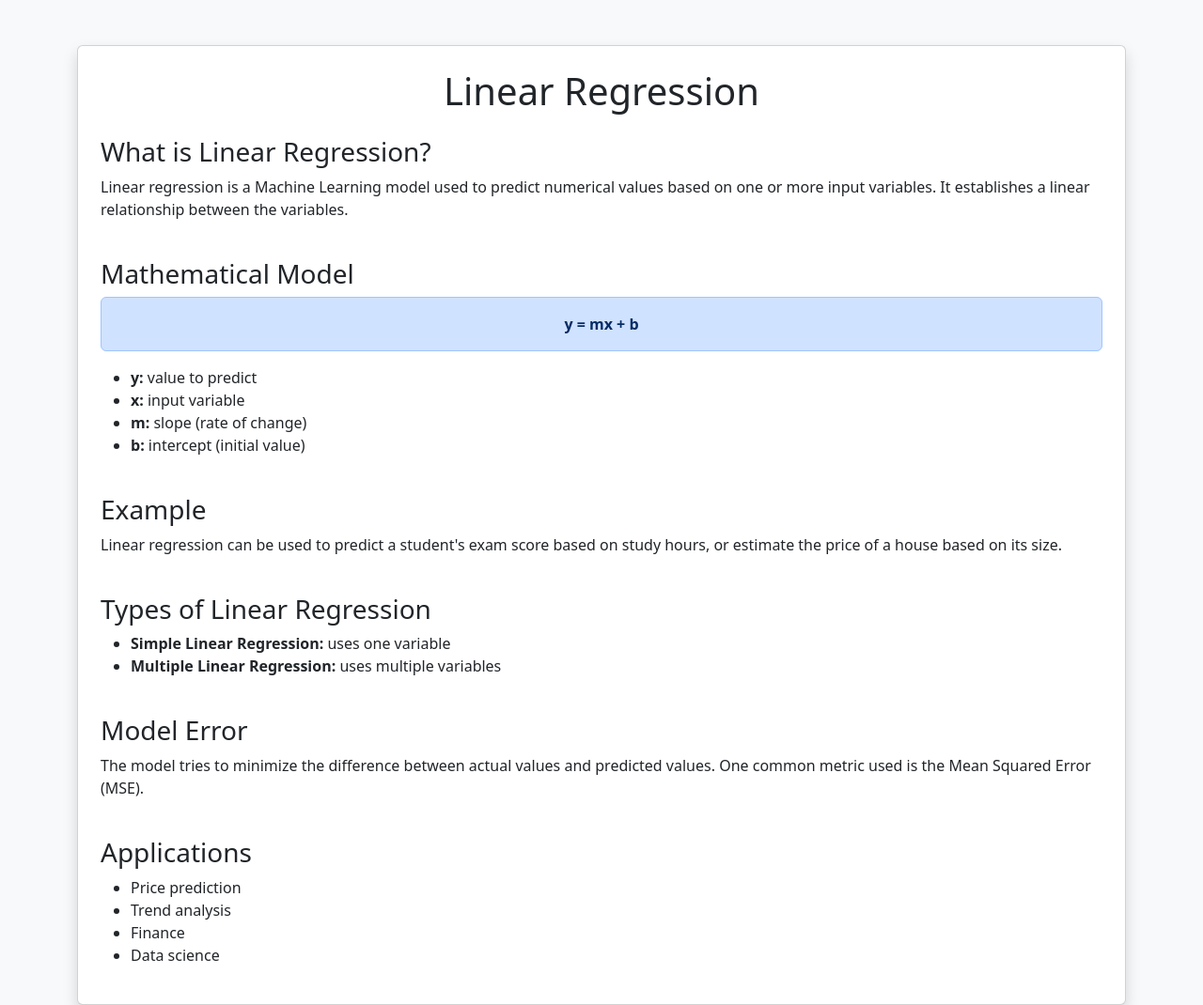
After one commit to jhohantellez/MachineLearning, a Flask app: page /linearregression/concepts in a window 1280 px wide. The commit adds this page. Shown: the whole page at 94% size. Run offline with Flask 3, Linux system fonts and the light colour scheme.

Commit message:
The basic concepts of linear regression were added

```diff
--- a/app.py
+++ b/app.py
@@ -42,7 +42,7 @@ def predict():
 
     return render_template('logisticRegression.html', prediction_text=resultado)
 
-
+#-----------------Use Cases-------------------------------------------
 @app.route("/UseCase/1")
 def UseCase1():
     return render_template('use_cases/use_case1.html')
@@ -59,6 +59,12 @@ def UseCase3():
 def UseCase4():
     return render_template("use_cases/use_case4.html")
 
+#-------------------------------------------------------------------------
+
+@app.route("/linearregression/concepts")
+def concepts():
+    return render_template("linear_regression/basic_concepts.html")
+
 if __name__ == "__main__":
     app.run(debug=True)
 
--- a/templates/index.html
+++ b/templates/index.html
@@ -137,7 +137,7 @@
                     <div class="sub-dropdown">
                         <a href="#">Linear Regression</a>
                         <div class="sub-dropdown-menu">
-                            <a href="#">Concepts</a>
+                            <a href="/linearregression/concepts">Concepts</a>
                             <a href="#">Application</a>
                         </div>
                     </div>
--- /dev/null
+++ b/templates/linear_regression/basic_concepts.html
@@ -0,0 +1,82 @@
+<!DOCTYPE html>
+<html lang="en">
+<head>
+    <meta charset="UTF-8">
+    <title>Linear Regression</title>
+    <link href="https://cdn.jsdelivr.net/npm/bootstrap@5.3.0/dist/css/bootstrap.min.css" rel="stylesheet">
+</head>
+<body class="bg-light">
+
+<div class="container mt-5">
+
+    <div class="card shadow p-4">
+        <h1 class="text-center mb-4">Linear Regression</h1>
+
+        <!-- What is it -->
+        <div class="mb-4">
+            <h3>What is Linear Regression?</h3>
+            <p>
+                Linear regression is a Machine Learning model used to predict numerical values
+                based on one or more input variables. It establishes a linear relationship
+                between the variables.
+            </p>
+        </div>
+
+        <!-- Formula -->
+        <div class="mb-4">
+            <h3>Mathematical Model</h3>
+            <div class="alert alert-primary text-center">
+                <strong>y = mx + b</strong>
+            </div>
+            <ul>
+                <li><strong>y:</strong> value to predict</li>
+                <li><strong>x:</strong> input variable</li>
+                <li><strong>m:</strong> slope (rate of change)</li>
+                <li><strong>b:</strong> intercept (initial value)</li>
+            </ul>
+        </div>
+
+        <!-- Example -->
+        <div class="mb-4">
+            <h3>Example</h3>
+            <p>
+                Linear regression can be used to predict a student's exam score based on study hours,
+                or estimate the price of a house based on its size.
+            </p>
+        </div>
+
+        <!-- Types -->
+        <div class="mb-4">
+            <h3>Types of Linear Regression</h3>
+            <ul>
+                <li><strong>Simple Linear Regression:</strong> uses one variable</li>
+                <li><strong>Multiple Linear Regression:</strong> uses multiple variables</li>
+            </ul>
+        </div>
+
+        <!-- Error -->
+        <div class="mb-4">
+            <h3>Model Error</h3>
+            <p>
+                The model tries to minimize the difference between actual values and predicted values.
+                One common metric used is the Mean Squared Error (MSE).
+            </p>
+        </div>
+
+        <!-- Applications -->
+        <div>
+            <h3>Applications</h3>
+            <ul>
+                <li>Price prediction</li>
+                <li>Trend analysis</li>
+                <li>Finance</li>
+                <li>Data science</li>
+            </ul>
+        </div>
+
+    </div>
+
+</div>
+
+</body>
+</html>
--- a/templates/use_cases/use_case4.html
+++ b/templates/use_cases/use_case4.html
@@ -8,7 +8,7 @@
     <style>
         body {
             color: darkblue;
-            background-color: burlywood; /* Mantenemos tu color de fondo original */
+            background-color: burlywood;
         }
         h1 {
             text-align: center;
```
